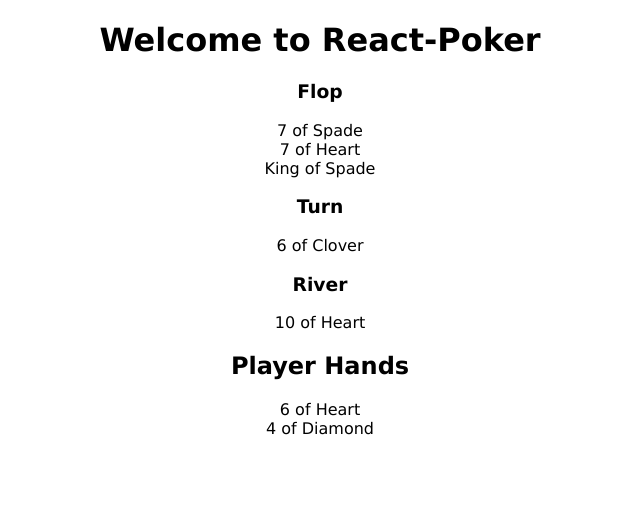
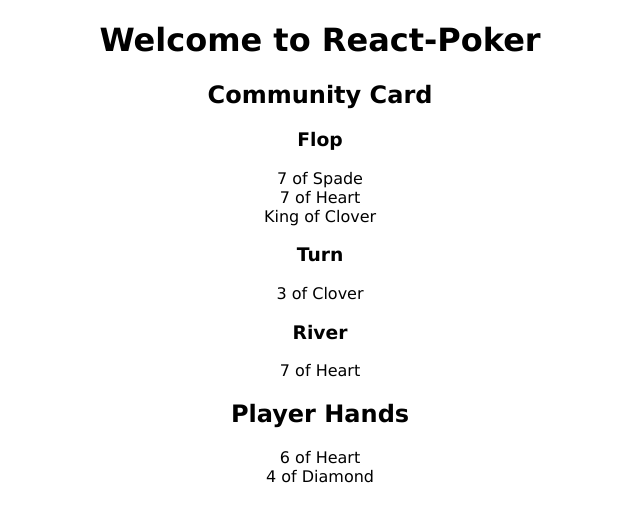
Before and after one commit to alexgodjirah/Web-Dev-Lab, a React (Create React App) app: page / in a window 1280 px wide. Shown: the top 522 px of the page, without its empty margins (320-960 px from the left). Built offline with nearby package versions, Linux system fonts and the light colour scheme; data requests are answered from the project's data file.

Commit message:
Fix: Community Card

```diff
--- a/src/components/CommunityCard.js
+++ b/src/components/CommunityCard.js
@@ -1,27 +1,92 @@
 import React from 'react'
+import { useState } from 'react';
 import Card from '../features/Card';
 import useCard from '../hooks/useCard';
 
 
 export default function CommunityCard() {
-    const { flop } = useCard('flop');
-    const { turn } = useCard('turn');
-    const { river } = useCard('river');
+    const { communityCard } = useCard('community');
 
+    const flop = communityCard.slice(0, 3);
+    const turn = communityCard.slice(3,-1);
+    const river = communityCard.slice(4);
+
+    const [round, setRound] = useState(3);
+
+    if (!round) {
         return (
             <div>
+                <h2>Community Card</h2>
+            </div>
+        )
+    }
+
+    if (round === 1) {
+        return (
+            <div>
+                <h2>Community Card</h2>
                 <h3>Flop</h3>
-            {flop.map(({ card, suit}, idx) => {
+                {
+                    flop.map(({ card, suit }, idx) => {
+                        return (
+                            <Card key={idx} card={card} suit={suit} />
+                            )
+                        })
+                    }
+            </div>
+        )
+    }
+
+    if (round === 2) {
+        return (
+            <div>
+                <h2>Community Card</h2>
+                <h3>Flop</h3>
+                {
+                   flop.map(({ card, suit }, idx) => {
+                    return (
+                        <Card key={idx} card={card} suit={suit} />
+                    )
+                   })
+                }
+
+                <h3>Turn</h3>
+                {/* {JSON.stringify(turn)} */}
+                {turn.card} of {turn.suit}
+            </div>
+        )
+    }
+
+    if (round === 3) {
+        return (
+            <div>
+                <h2>Community Card</h2>
+                <h3>Flop</h3>
+                {/* {JSON.stringify(flop)} */}
+                {
+                    flop.map(({ card, suit }, idx) => {
+                        return (
+                            <Card key={idx} card={card} suit={suit} />
+                        )
+                    })
+                }
+
+                <h3>Turn</h3>
+                {/* {JSON.stringify(turn)} */}
+                {turn.map(({ card, suit }, idx) => {
                     return (
                         <Card key={idx} card={card} suit={suit} />
                     )
                 })}
 
-            <h3>Turn</h3>
-            <Card key={turn.id} card={turn.card} suit={turn.suit} />
-
                 <h3>River</h3>
-            <Card key={river.id} card={river.card} suit={river.suit} />
+                {/* {JSON.stringify(river)} */}
+                {river.map(({ card, suit }, idx) => {
+                    return (
+                        <Card key={idx} card={card} suit={suit} />
+                    )
+                })}
             </div>
         )
     }
+}
--- a/src/hooks/useCard.js
+++ b/src/hooks/useCard.js
@@ -43,7 +43,7 @@ const useCard = (owner) => {
                 .catch(err => console.log(err));
         }
 
-        if (owner === 'flop') {
+        if (owner === 'community') {
             Promise.all([
                 fetch('http://localhost:3001/cards'),
                 fetch('http://localhost:3001/suits'),
@@ -55,77 +55,55 @@ const useCard = (owner) => {
                     const randomCards = [
                         dataCard[Math.floor(Math.random() * dataCard.length)].key,
                         dataCard[Math.floor(Math.random() * dataCard.length)].key,
+                        dataCard[Math.floor(Math.random() * dataCard.length)].key,
+                        dataCard[Math.floor(Math.random() * dataCard.length)].key,
                         dataCard[Math.floor(Math.random() * dataCard.length)].key
                     ];
                     const randomSuit = [
                         dataSuit[Math.floor(Math.random() * dataSuit.length)].key,
                         dataSuit[Math.floor(Math.random() * dataSuit.length)].key,
+                        dataSuit[Math.floor(Math.random() * dataSuit.length)].key,
+                        dataSuit[Math.floor(Math.random() * dataSuit.length)].key,
                         dataSuit[Math.floor(Math.random() * dataSuit.length)].key
                     ];
                     return (
-                        setFlop((prevFloop) => {
-                            let newFlop = [...prevFloop];
-                            newFlop[0] = {
-                                id: 'flop1',
+                        setCommunityCard((prevCommunity) => {
+                            let newCommunityCard = [...prevCommunity];
+                            newCommunityCard[0] = {
+                                id: 1,
                                 card: randomCards[0],
                                 suit: randomSuit[0]
                             };
-                            newFlop[1] ={
-                                id: 'flop2',
+                            newCommunityCard[1] ={
+                                id: 2,
                                 card: randomCards[1],
                                 suit: randomSuit[1]
                             };
-                            newFlop[2] = {
-                                id: 'flop3',
+                            newCommunityCard[2] = {
+                                id: 3,
                                 card: randomCards[2],
                                 suit: randomSuit[2]
                             };
+                            newCommunityCard[3] = {
+                                id: 4,
+                                card: randomCards[3],
+                                suit: randomSuit[3]
+                            };
+                            newCommunityCard[4] = {
+                                id: 5,
+                                card: randomCards[4],
+                                suit: randomSuit[4]
+                            };
 
-                            return newFlop;
+                            return newCommunityCard;
                         })
                     )
                 })
                 .catch(err => console.log(err));
         }
+    }, [setPlayerCards, setCommunityCard])
 
-        if (owner === 'turn') {
-            Promise.all([
-                fetch('http://localhost:3001/cards'),
-                fetch('http://localhost:3001/suits'),
-            ])
-                .then(([resCard, resSuit]) => {
-                    return Promise.all([resCard.json(), resSuit.json()])
-                })
-                .then(([dataCard, dataSuit]) => {
-                    return setTurn({
-                        id: 'turn',
-                        card: dataCard[Math.floor(Math.random() * dataCard.length)].key,
-                        suit: dataSuit[Math.floor(Math.random() * dataSuit.length)].key
-                    })
-                })
-                .catch(err => console.log(err));
-        }
-
-        if (owner === 'river') {
-            Promise.all([
-                fetch('http://localhost:3001/cards'),
-                fetch('http://localhost:3001/suits'),
-            ])
-                .then(([resCard, resSuit]) => {
-                    return Promise.all([resCard.json(), resSuit.json()])
-                })
-                .then(([dataCard, dataSuit]) => {
-                    return setRiver({
-                        id: 'river',
-                        card: dataCard[Math.floor(Math.random() * dataCard.length)].key,
-                        suit: dataSuit[Math.floor(Math.random() * dataSuit.length)].key
-                    })
-                })
-                .catch(err => console.log(err));
-        }
-    }, [setPlayerCards, setFlop, setTurn, setRiver])
-
-    return  { playerCards, flop, turn, river }
+    return  { playerCards, communityCard }
 }
 
 export default useCard;
```
Lines whose indentation alone changed are shown as unchanged.
